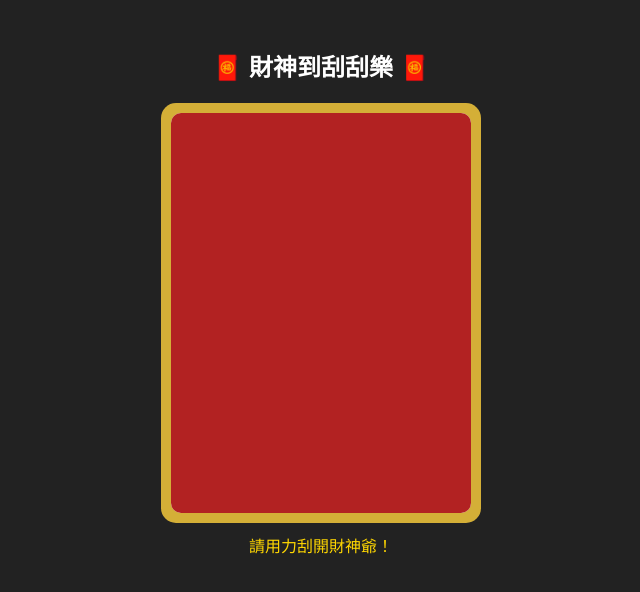
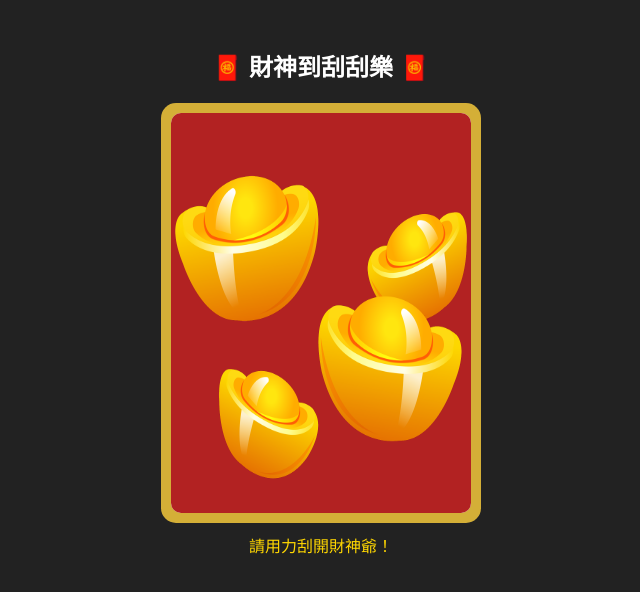
Before and after one commit to james702305-cpu/scratch-game666, a plain HTML site: page index.html in a window 1280 px wide. Shown: the whole page, without its empty margins (319-959 px from the left). Drawn offline with Linux system fonts and the light colour scheme.

Commit message:
Update index.html

```diff
--- a/index.html
+++ b/index.html
@@ -147,16 +147,17 @@
             ctx.fillRect(0, 0, 300, 400);
 
             var img = new Image();
-    // 即使它是 PNG，只要 GitHub 上檔名是 cover.jpg，這裡就寫 cover.jpg
-    img.src = 'cover.jpg';
+            // 修改這裡：根據你 GitHub 上的真實檔名修改
+            // 經過檢查，你的檔案全名應該是 'cover.jpg.png'
+            img.src = 'cover.jpg.png?t=' + new Date().getTime();
 
             img.onload = function() {
                 ctx.drawImage(img, 0, 0, 300, 400);
             };
 
             img.onerror = function() {
-        // 如果還是失敗，嘗試強制指定它可能是 png 的路徑
-        console.error("圖片載入失敗，請確認 GitHub 上的副檔名");
+                // 如果之後你把檔名改正確了，這行可以幫你偵測
+                console.error("圖片載入失敗，目前的檔名嘗試為: cover.jpg.png");
             };
         }
 
```
Lines whose indentation alone changed are shown as unchanged.
